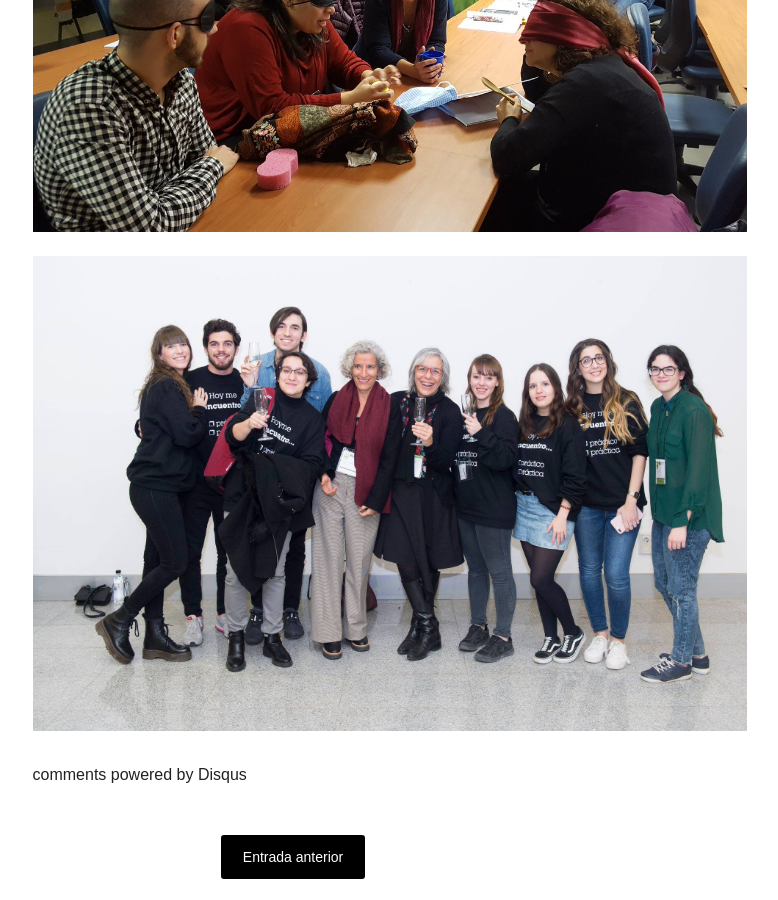
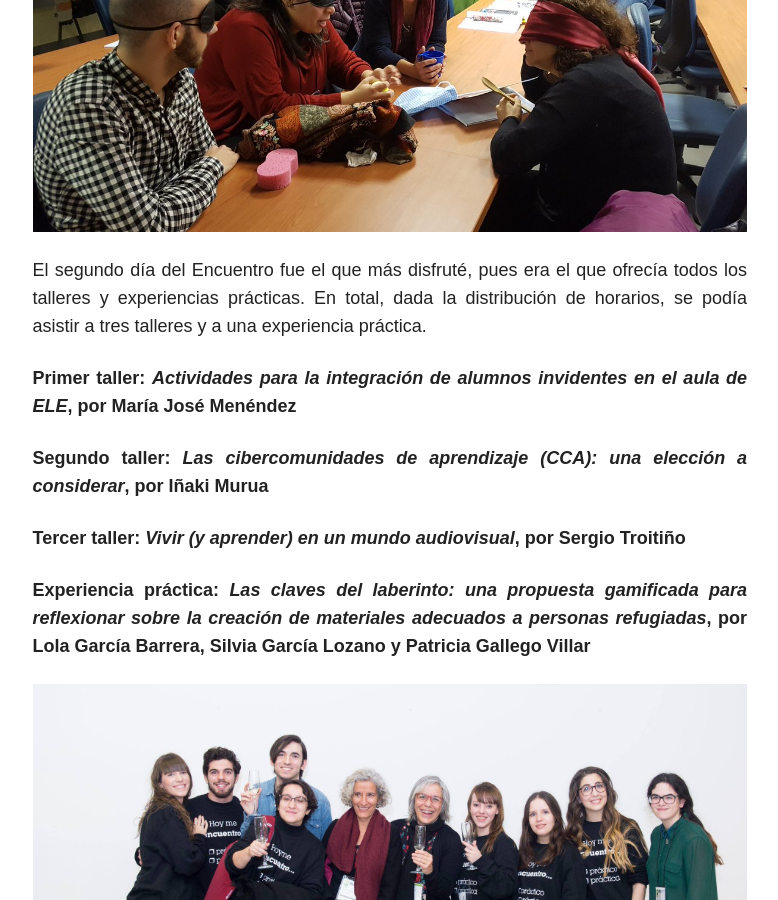
Before and after one commit to immalopez/immalopez.github.io, a Jekyll site: the page built from _posts/blog/2018-12-27-yo-una-joven-padawan.md, in a window 1280 px wide and 900 px high, scrolled down 2997 px. Shown: the whole window, without its empty margins (347-1125 px from the left). Built offline with Jekyll 4.4.1, drawn with Linux system fonts in a browser that asks for light colours; nearby versions of some CDN libraries; comment, search, counter and statistics services are not loaded.

Commit message:
Update 2018-12-27-yo-una-joven-padawan.md

```diff
--- a/_posts/blog/2018-12-27-yo-una-joven-padawan.md
+++ b/_posts/blog/2018-12-27-yo-una-joven-padawan.md
@@ -31,4 +31,14 @@ Hicimos otra pausa para la -debo decir NEFASTA- comida y, por fin, José Plácid
 
 ![Taller invidentes](/images/DvAupodWsAANBsF.jpg)
 
+El segundo día del Encuentro fue el que más disfruté, pues era el que ofrecía todos los talleres y experiencias prácticas. En total, dada la distribución de horarios, se podía asistir a tres talleres y a una experiencia práctica.
+
+**Primer taller: _Actividades para la integración de alumnos invidentes en el aula de ELE_, por María José Menéndez**
+
+**Segundo taller: _Las cibercomunidades de aprendizaje (CCA): una elección a considerar_, por Iñaki Murua**
+
+**Tercer taller: _Vivir (y aprender) en un mundo audiovisual_, por Sergio Troitiño**
+
+**Experiencia práctica: _Las claves del laberinto: una propuesta gamificada para reflexionar sobre la creación de materiales adecuados a personas refugiadas_, por Lola García Barrera, Silvia García Lozano y Patricia Gallego Villar**
+
 ![Segunda foto grupal](/images/49643224_2075655185791249_7095390048639516672_o.jpg)
```
